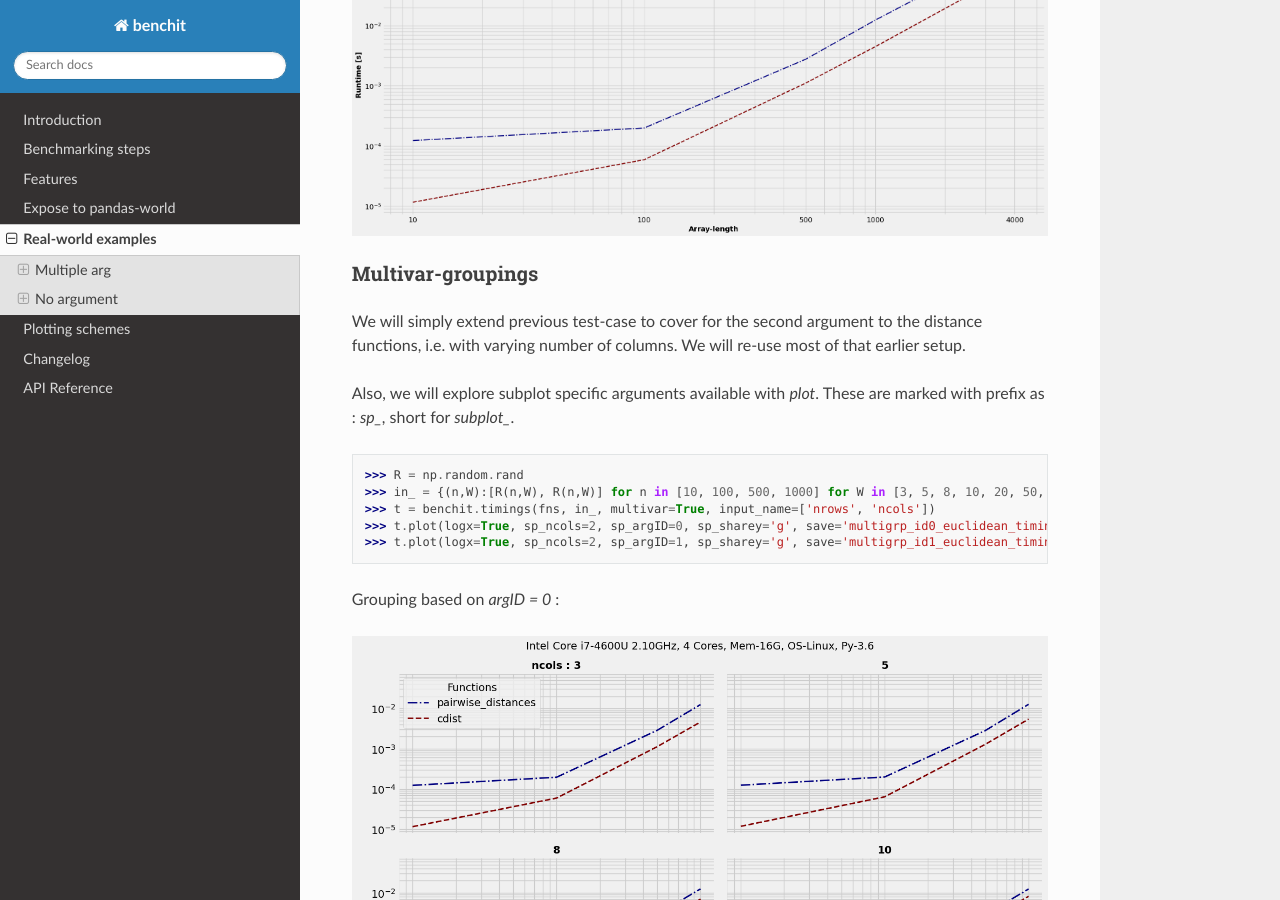
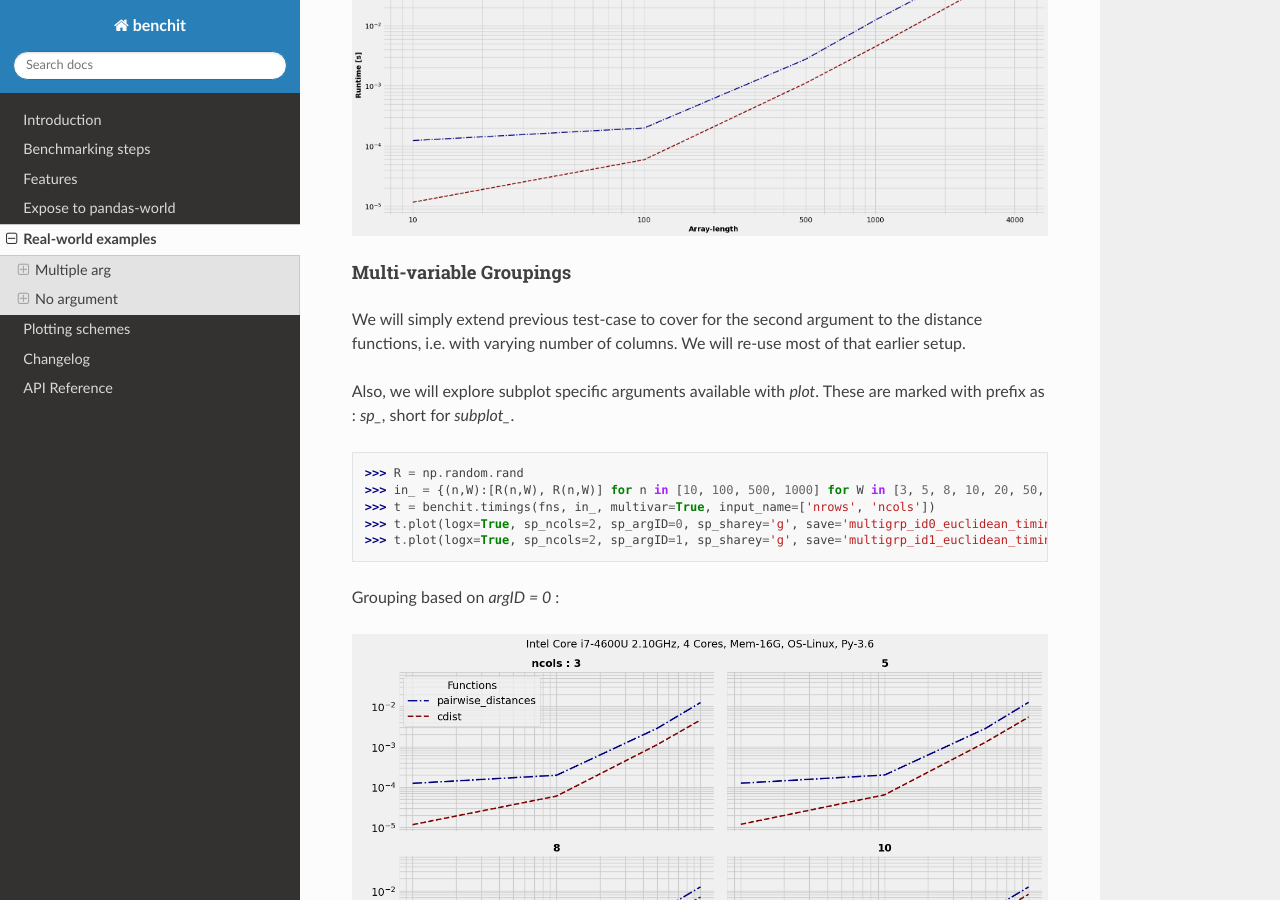
Before and after one commit to droyed/benchit, a Sphinx documentation site: the page built from docs/source/realistic_cases.rst, in a window 1280 px wide and 900 px high, scrolled down 1873 px. Built offline with Sphinx 7.4.7 and the Read the Docs theme 2.0.0, drawn with Linux system fonts in a browser that asks for light colours.

Commit message:
v005 commits

```diff
--- a/docs/source/realistic_cases.rst
+++ b/docs/source/realistic_cases.rst
@@ -59,8 +59,8 @@ We will study another multiple argument case. The setup involves `euclidean dist
 
 |multivar_euclidean_timings|
 
-Multivar-groupings
-^^^^^^^^^^^^^^^^^^
+Multi-variable Groupings
+""""""""""""""""""""""""
 
 We will simply extend previous test-case to cover for the second argument to the distance functions, i.e. with varying number of columns. We will re-use most of that earlier setup.
 
```
